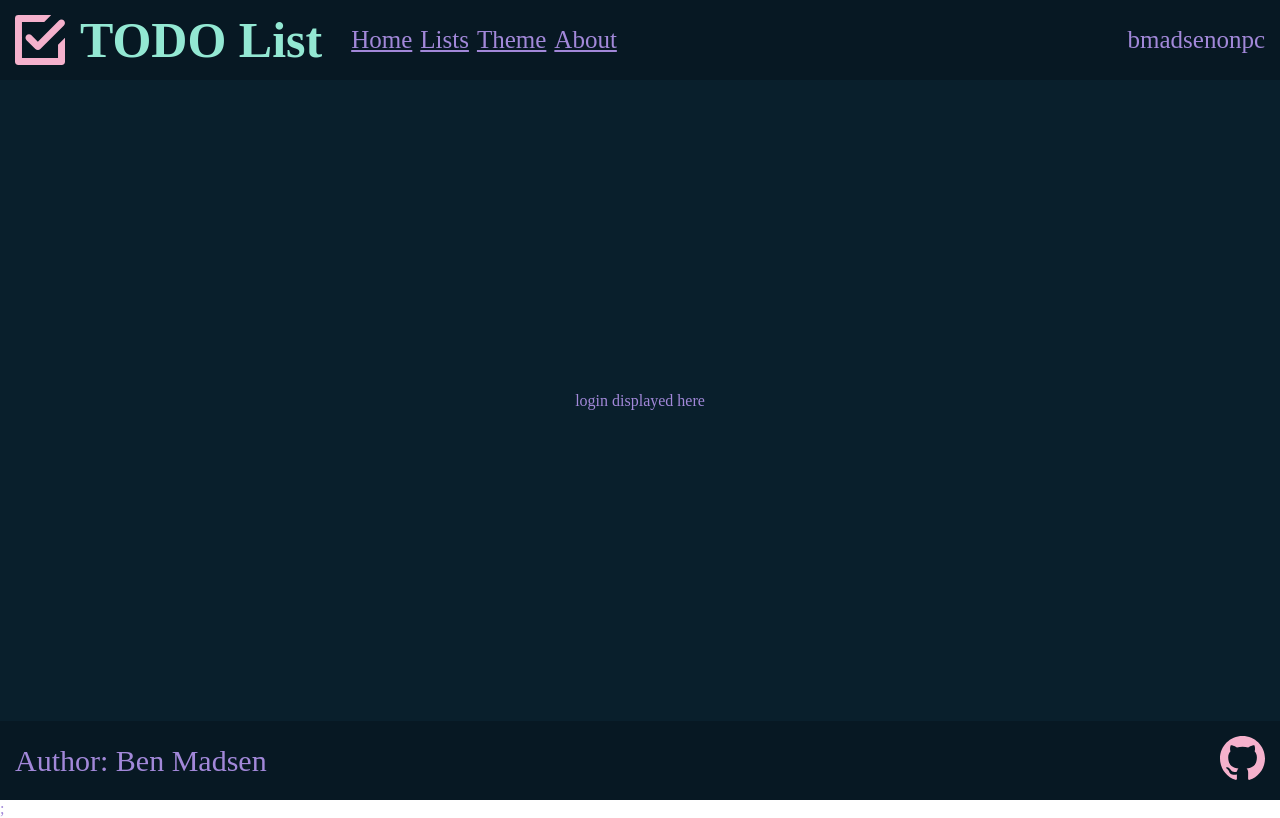
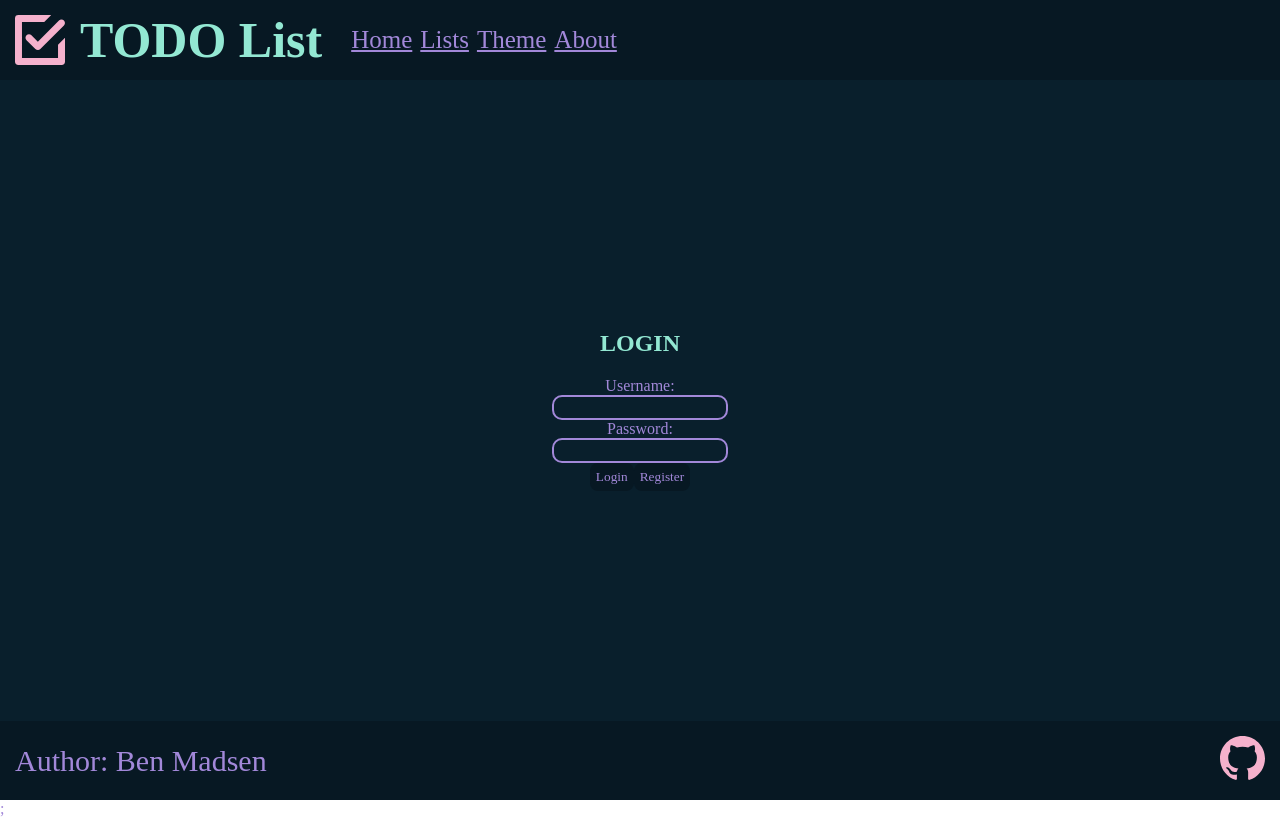
Before and after one commit to TRHeliad/startup, a React (Vite) app: page / in a window 1280 px wide. Built offline with nearby package versions, Linux system fonts and the light colour scheme.

Commit message:
feat: add login view

```diff
--- a/src/app.jsx
+++ b/src/app.jsx
@@ -5,12 +5,17 @@ import './styles/app.css';
 
 import { BrowserRouter, NavLink, Route, Routes } from 'react-router-dom';
 import { Login } from './login/login';
+import { AuthState } from './login/authState';
 import { Lists } from './lists/lists';
 import { List } from './list/list';
 import { Theme } from './theme/theme';
 import { About } from './about/about';
 
 export default function App() {
+	const [userName, setUserName] = React.useState(localStorage.getItem('userName') || '');
+	const currentAuthState = userName ? AuthState.Authenticated : AuthState.Unauthenticated;
+	const [authState, setAuthState] = React.useState(currentAuthState);
+
 	return (
 	<BrowserRouter>
 		<div className='body'>
@@ -26,12 +31,25 @@ export default function App() {
 					</menu>
 				</span>
 				<span className="header-right">
-					<p className="username">bmadsenonpc</p>
+					<p className="username">{userName}</p>
 				</span>
 			</header>
 
 			<Routes>
-				<Route path='/' element={<Login />} exact />
+				<Route
+					path='/'
+					element={
+						<Login
+							userName={userName}
+							authState={authState}
+							onAuthChange={(userName, authState) => {
+							setAuthState(authState);
+							setUserName(userName);
+							}}
+						/>
+					}
+					exact
+				/>
 				<Route path='/lists' element={<Lists />} />
 				<Route path='/theme' element={<Theme />} />
 				<Route path='/about' element={<About />} />
--- /dev/null
+++ b/src/login/authState.js
@@ -0,0 +1,9 @@
+export class AuthState {
+	static Unknown = new AuthState("unknown");
+	static Authenticated = new AuthState("authenticated");
+	static Unauthenticated = new AuthState("unauthenticated");
+
+	constructor(name) {
+		this.name = name;
+	}
+}
--- /dev/null
+++ b/src/login/authenticated.jsx
@@ -0,0 +1,24 @@
+import React from 'react';
+import { useNavigate } from 'react-router-dom';
+
+export function Authenticated(props) {
+	const navigate = useNavigate();
+
+	function logout() {
+		localStorage.removeItem("userName");
+		fetch(`/api/auth/logout`, {
+			method: "delete",
+		}).then(() => (props.onLogout()));
+	}
+
+	return (
+		<div className="welcome-container">
+			<h2>WELCOME</h2>
+			<h3 className="username">OnlyTwentyCharacters</h3>
+			<div className="button-container">
+				<button onClick={() => navigate('/lists')} id="listsButton">Lists</button>
+				<button onClick={() => logout()} id="logoutButton">Logout</button>
+			</div>
+		</div>
+	)
+}
--- a/src/login/login.jsx
+++ b/src/login/login.jsx
@@ -1,9 +1,25 @@
 import React from 'react';
 
-export function Login() {
+import { Unauthenticated } from './unauthenticated';
+import { Authenticated } from './authenticated';
+import { AuthState } from './authState';
+
+export function Login({ userName, authState, onAuthChange }) {
   return (
     <main>
-      <div>login displayed here</div>
+      <div>
+        {authState === AuthState.Authenticated && (
+          <Authenticated userName={userName} onLogout={() => onAuthChange(userName, AuthState.Unauthenticated)} />
+        )}
+        {authState === AuthState.Unauthenticated && (
+          <Unauthenticated
+            userName={userName}
+            onLogin={(loginUserName) => {
+              onAuthChange(loginUserName, AuthState.Authenticated);
+            }}
+          />
+        )}
+      </div>
     </main>
   );
 }
--- /dev/null
+++ b/src/login/unauthenticated.jsx
@@ -0,0 +1,55 @@
+import React from 'react';
+import { useNavigate } from 'react-router-dom';
+
+export function Unauthenticated(props) {
+	const navigate = useNavigate();
+	const [userName, setUserName] = React.useState(props.userName);
+	const [password, setPassword] = React.useState('');
+
+	async function login() {
+		loginOrCreate(`/api/auth/login`);
+	}
+
+	async function register() {
+		loginOrCreate(`/api/auth/create`);
+	}
+
+	async function loginOrCreate(endpoint) {
+		const username = document.querySelector("#username")?.value;
+		const password = document.querySelector("#password")?.value;
+
+		const response = await fetch(endpoint, {
+			method: "post",
+			body: JSON.stringify({ username: username, password: password }),
+			headers: {
+				"Content-type": "application/json; charset=UTF-8",
+			},
+		});
+
+		if (response.ok) {
+			localStorage.setItem("userName", username);
+			props.onLogin(userName);
+			navigate('/lists')
+		} else {
+			// error display
+		}
+	}
+
+	return (
+		<div className="login-container">
+			<h2>LOGIN</h2>
+			<div className="input">
+				<div><label>Username: </label></div>
+				<div><input type="username" id="username" name="varUsername" placeholder="" required pattern="\w{3,20}" /></div>
+			</div>
+			<div className="input">
+				<div><label>Password: </label></div>
+				<div><input type="password" id="password" name="varPassword" placeholder="" required pattern="\w{3,20}" /></div>
+			</div>
+			<div className="button-container">
+				<button onClick={() => login()} id="loginButton">Login</button>
+				<button onClick={() => register()} id="registerButton">Register</button>
+			</div>
+		</div>
+	)
+}
```
